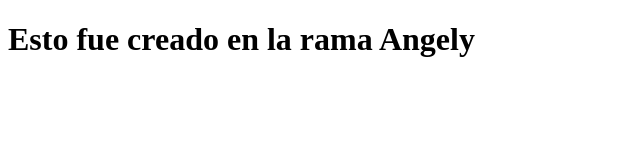
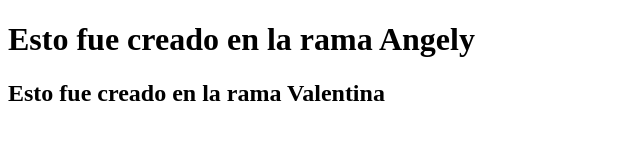
Before and after one commit to AngelyCastro/RepoPrueba, a plain HTML site: page index.html in a window 1280 px wide. Shown: the whole page, without its empty margins (0-640 px from the left). Drawn offline with Linux system fonts and the light colour scheme.

Commit message:
Creado en rama Valentina

```diff
--- a/index.html
+++ b/index.html
@@ -7,5 +7,6 @@
 </head>
 <body>
     <h1>Esto fue creado en la rama Angely</h1>
+    <h2>Esto fue creado en la rama Valentina</h2>
 </body>
 </html>
```
